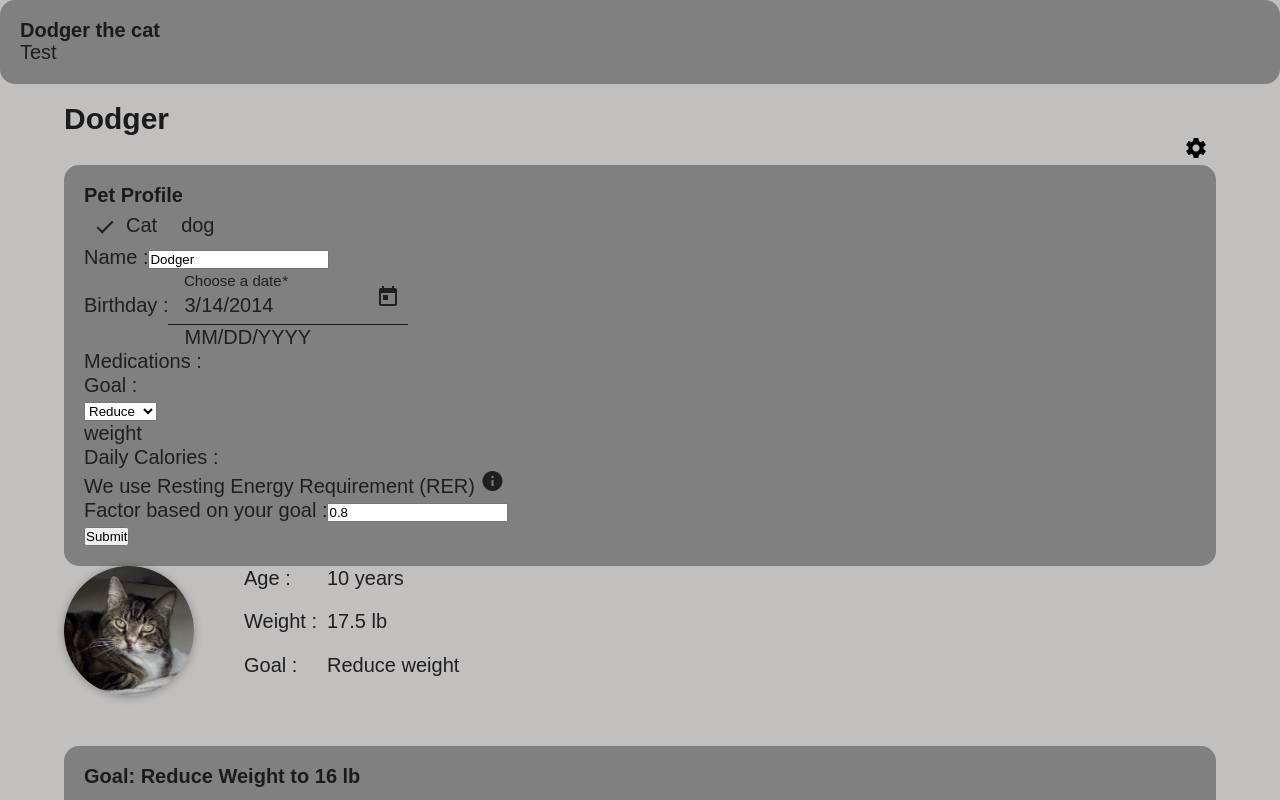
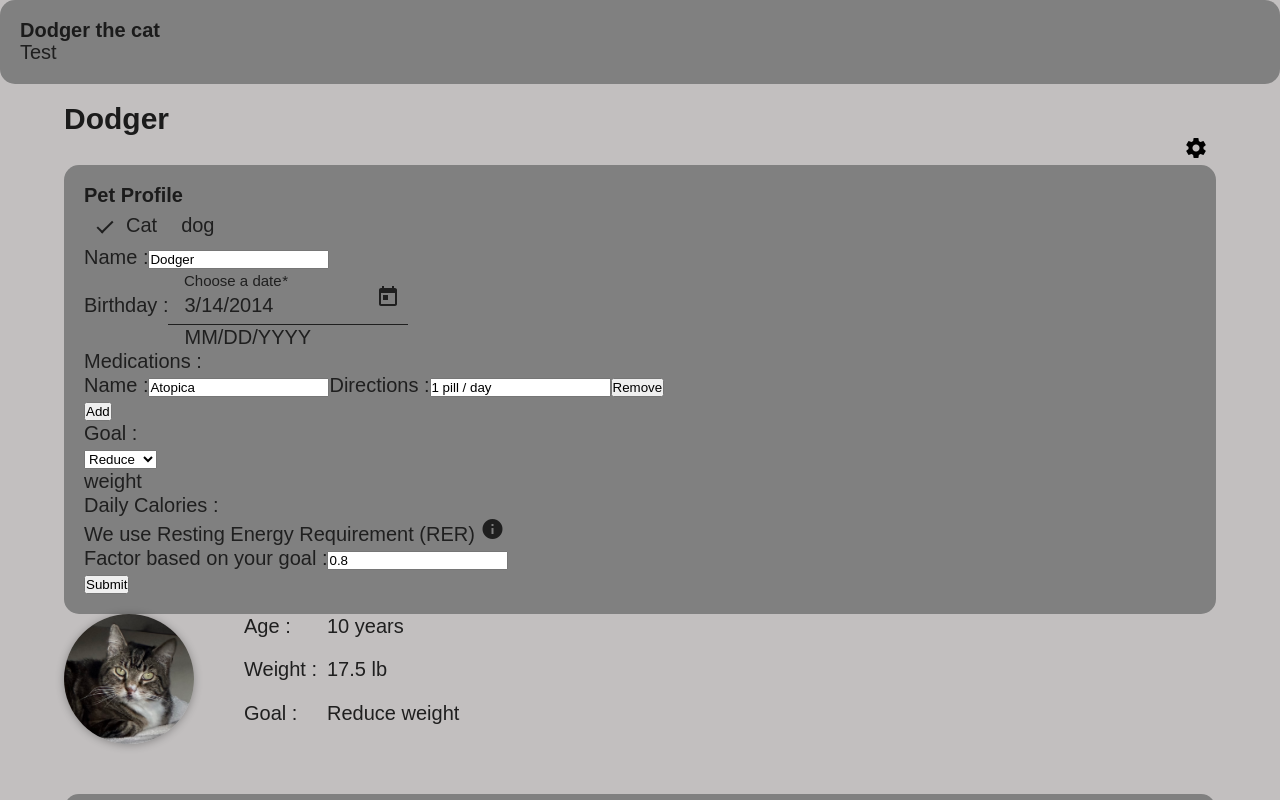
Before and after one commit to CocoTapi/Cat-Calorie-Calc-Frontend, an Angular app: page / in a window 1280 px wide. Both pictures are taken after a click on the button "settings". Shown: the top 800 px of the page. Built offline with nearby package versions, Linux system fonts and the light colour scheme.

Commit message:
display existed medications, setup adding medicine feature, add custom validator for medications

```diff
--- /dev/null
+++ b/src/app/pet-profile/pet-form/pet-form-validators.ts
@@ -0,0 +1,10 @@
+import { AbstractControl, FormGroup } from "@angular/forms";
+
+// Custom validator function
+export function medicationValidator(control: AbstractControl){
+    const group = control as FormGroup;
+    const medName = group.get('med_name')?.value;
+    const directions = group.get('directions')?.value;
+
+    return medName && !directions ? { directionsRequired: true } : null;
+}
--- a/src/app/pet-profile/pet-form/pet-form.component.html
+++ b/src/app/pet-profile/pet-form/pet-form.component.html
@@ -45,6 +45,7 @@
                         <button type="button" (click)="removeMedication(idx)">Remove</button>
                     </div>
                 }
+                <button type="button" (click)="addMedication()">Add</button>
             </div>
 
 
--- a/src/app/pet-profile/pet-form/pet-form.component.ts
+++ b/src/app/pet-profile/pet-form/pet-form.component.ts
@@ -8,6 +8,7 @@ import { MatFormFieldModule } from '@angular/material/form-field';
 import { MatInputModule } from '@angular/material/input';
 import { MatDatepickerModule } from '@angular/material/datepicker';
 import { MatNativeDateModule } from '@angular/material/core';
+import { medicationValidator } from './pet-form-validators';
 
 
 @Component({
@@ -20,7 +21,7 @@ import { MatNativeDateModule } from '@angular/material/core';
     MatFormFieldModule,
     MatInputModule,
     MatDatepickerModule,
-    MatNativeDateModule
+    MatNativeDateModule,
   ],
   templateUrl: './pet-form.component.html',
   styleUrl: './pet-form.component.scss',
@@ -50,7 +51,13 @@ export class PetFormComponent implements OnInit {
       name: new FormControl(initialPetProfile.name, Validators.required),
       birthday: new FormControl(initialPetProfile.birthday, Validators.required),
 
-      medications: new FormArray([]),
+      medications: new FormArray(
+        initialPetProfile.medications.map(med => new FormGroup({
+          med_id: new FormControl(med.med_id),
+          med_name: new FormControl(med.med_name),
+          directions: new FormControl(med.directions)
+        }))
+      ),
 
       goal: new FormControl(initialPetProfile.goal, Validators.required),
       factor: new FormControl(initialPetProfile.factor, Validators.required)
@@ -87,9 +94,10 @@ export class PetFormComponent implements OnInit {
   // Add a new medication
   addMedication() {
     this.medications.push(new FormGroup({
-      name: new FormControl('', Validators.required),
-      directions: new FormControl('', Validators.required)
-    }));
+      med_id: new FormControl(this.medications.length),
+      med_name: new FormControl(''),
+      directions: new FormControl('')
+    }, medicationValidator));
   }
 
   // Remove a medication by index
@@ -111,38 +119,3 @@ export class PetFormComponent implements OnInit {
     console.log("form", formData)
   }
 }
-
-// weight: new FormControl('', {
-//   validators: [Validators.required]
-// }),
-// unit: new FormControl('', {
-//   validators: [Validators.required]
-// }),
-// allergies: new FormControl('', {
-//   validators: [Validators.required]
-// }),
-
-// medications: new FormGroup({
-//   meds_name: new FormControl('', {
-//     validators: [Validators.required]
-//   }),
-//   directions: new FormControl('', {
-//     validators: [Validators.required]
-//   }),
-// }),
-
-// goal: new FormControl('', {
-//   validators: [Validators.required]
-// }),
-// target_weight: new FormControl('', {
-//   validators: [Validators.required]
-// }),
-
-// factor: new FormControl('', {
-//   validators: [Validators.required]
-// }),
-// daily_calories: new FormControl('', {
-//   validators: [Validators.required]
-// }),
-
-// notes: new FormControl(''),
```
